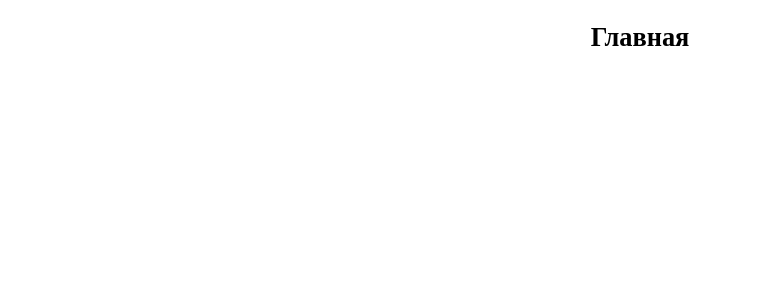
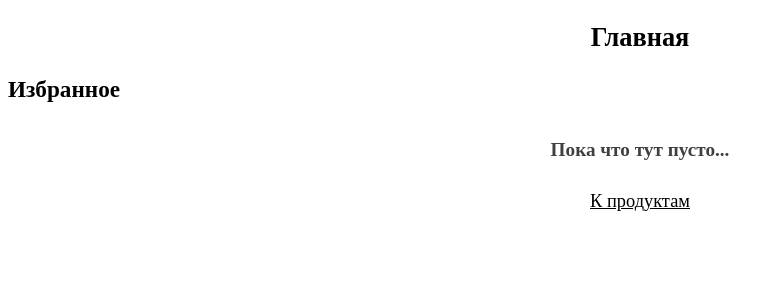
Before and after one commit to Qaddis/alpha-test, a Next.js app: page /HomePage in a window 1280 px wide. Shown: the top 300 px of the page, without its empty margins (0-784 px from the left). Built offline with nearby package versions, Linux system fonts and the light colour scheme.

Commit message:
Add display of favorite products on the HomePage

```diff
--- a/src/pages/HomePage.module.css
+++ b/src/pages/HomePage.module.css
@@ -1,2 +1,24 @@
-.page {
+.favorites__heading {
+	font-size: 1.45rem;
+	font-family: var(--roboto-slab-font);
+	margin-bottom: 10px;
 }
+
+.no-favorites {
+	display: flex;
+	flex-direction: column;
+	align-items: center;
+	gap: 5px 0;
+}
+
+.no-favorites h4 {
+	font-size: 1.2rem;
+	font-weight: bold;
+	opacity: 0.75;
+}
+
+.no-favorites a {
+	font-size: 1.15rem;
+	color: var(--dark-color);
+	text-decoration: underline !important;
+}
--- a/src/pages/HomePage.tsx
+++ b/src/pages/HomePage.tsx
@@ -1,13 +1,40 @@
 "use client"
 
+import Link from "next/link"
+
+import ProductCard from "@/components/features/ProductCard"
+import ProductsContainer from "@/components/layout/ProductsContainer"
 import PageHeading from "@/components/ui/PageHeading"
+import useProducts from "@/stores/productStore"
 
 import styles from "./HomePage.module.css"
 
 export default function HomePage() {
+	const favoriteProducts = useProducts(state => state.products).filter(
+		product => product.isFavorite
+	)
+
 	return (
-		<section className={styles.page}>
+		<section>
 			<PageHeading>Главная</PageHeading>
+
+			<div>
+				<h3 className={styles.favorites__heading}>Избранное</h3>
+
+				{favoriteProducts.length === 0 ? (
+					<div className={styles["no-favorites"]}>
+						<h4>Пока что тут пусто...</h4>
+
+						<Link href="/products">К продуктам</Link>
+					</div>
+				) : (
+					<ProductsContainer>
+						{favoriteProducts.map(product => (
+							<ProductCard key={`product-${product.id}`} {...product} />
+						))}
+					</ProductsContainer>
+				)}
+			</div>
 		</section>
 	)
 }
```
